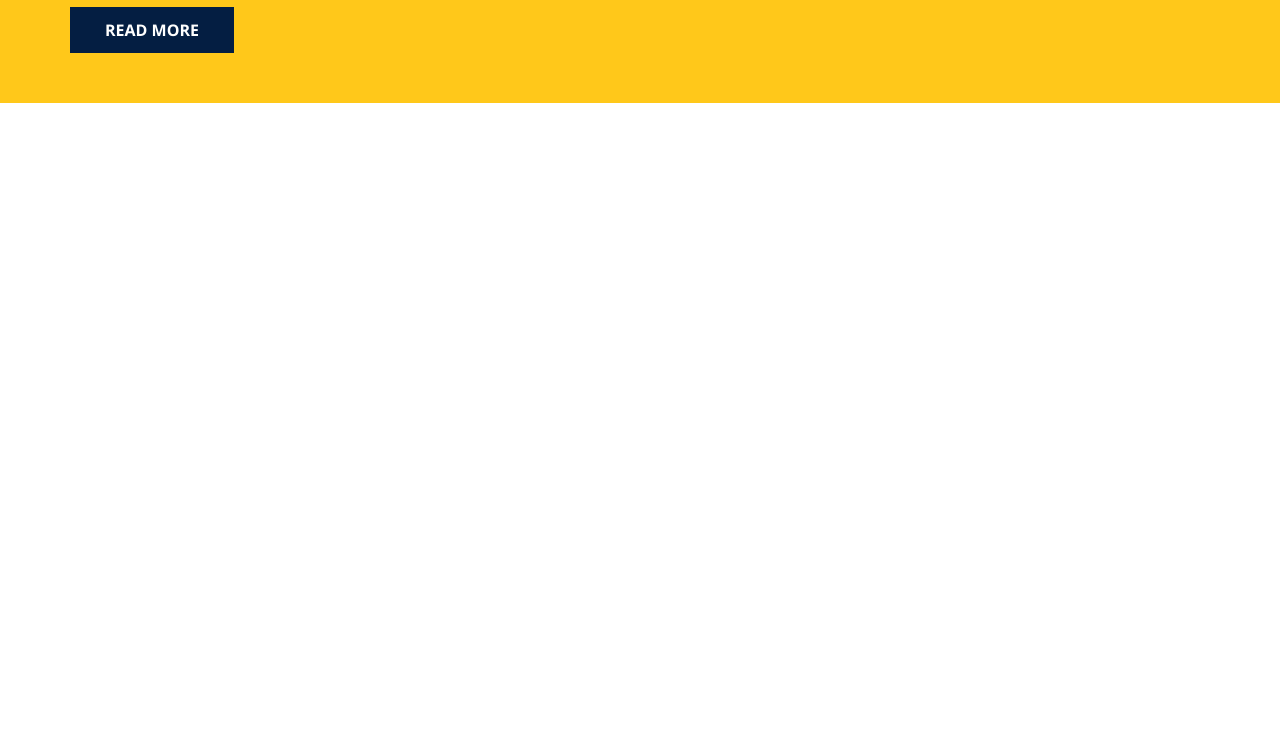
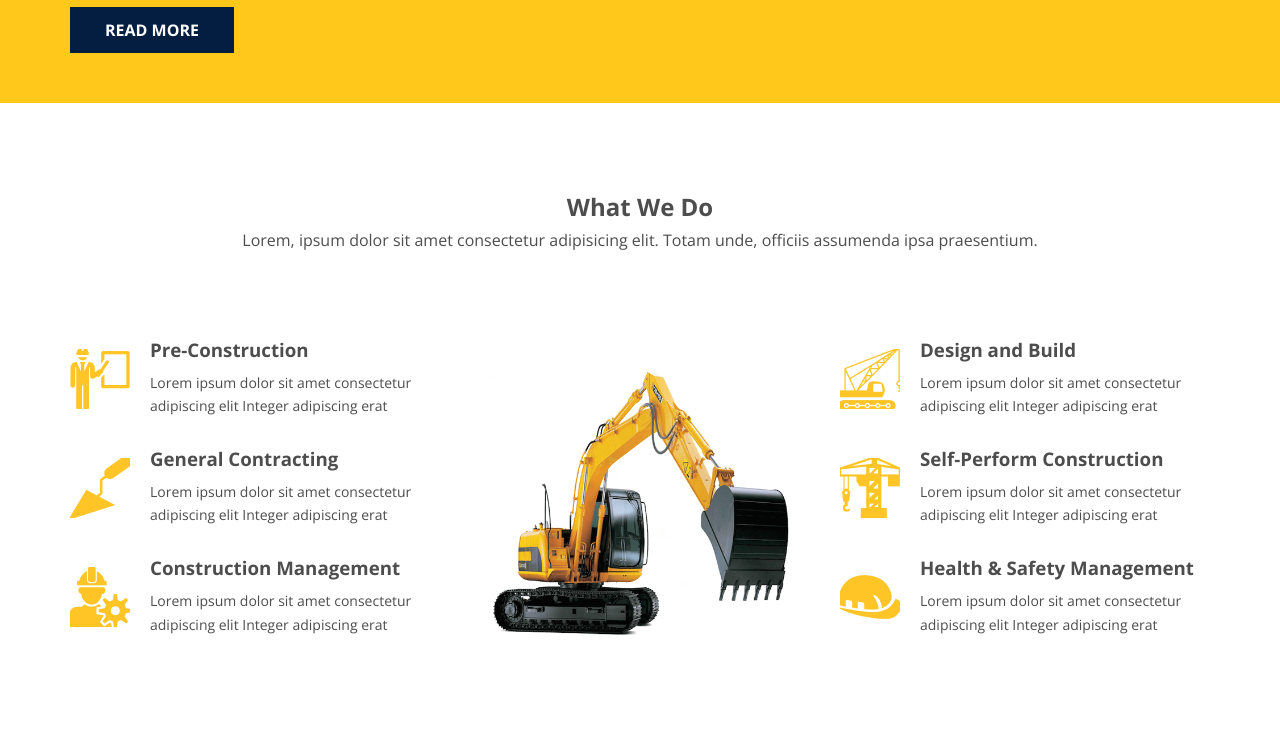
Before and after one commit to SamehRefaay/webuild_sepcial_template_repo, a plain HTML site: page index.html in a window 1280 px wide. Shown: the part 1823-2579 px from the top of the page. Before the commit the page ends 1926 px from the top, so only its background shows below. Drawn offline with nearby package versions, Linux system fonts and the light colour scheme.

Commit message:
add services section

```diff
--- a/css/master.css
+++ b/css/master.css
@@ -190,7 +190,7 @@ body {
   width: 60px;
 }
 .nav-scrolled .logo img {
-  content: url("../images/logo.png");
+  content: url("../images/logo2.png");
   margin-top: 10px;
 }
 .header .nav-bar .logo .company-name > span {
@@ -578,6 +578,52 @@ body {
   position: relative;
   top: -50px;
 }
+/* Start Services */
+.services {
+  padding: 90px 0;
+}
+.services h2 {
+  margin: 0 auto;
+  width: fit-content;
+  color: var(--secondary-color);
+}
+.services h2 + p {
+  margin: 10px auto;
+  width: fit-content;
+  color: var(--secondary-color);
+}
+.services .container {
+  margin-top: 90px;
+  gap: 50px;
+  display: flex;
+  align-items: center;
+}
+.services .service {
+  display: flex;
+  gap: 20px;
+  margin-bottom: 30px;
+  align-items: center;
+}
+.services .service img {
+  width: 60px;
+  height: auto;
+}
+.services .container > img {
+  width: 300px;
+  height: auto;
+}
+.services .service .text {
+  color: var(--secondary-color);
+}
+.services .service h3 {
+  margin-bottom: 10px;
+}
+.services .service p {
+  font-size: 14px;
+  line-height: 1.7;
+}
+/* End Services */
+
 /* Start Animation */
 @keyframes fixing {
   0%,
--- a/index.html
+++ b/index.html
@@ -189,6 +189,80 @@
     </div>
     <!-- End Landing Page -->
     <!-- Start Services -->
+    <div class="services">
+      <h2>What We Do</h2>
+      <p>
+        Lorem, ipsum dolor sit amet consectetur adipisicing elit. Totam unde,
+        officiis assumenda ipsa praesentium.
+      </p>
+      <div class="container">
+        <div class="services-container">
+          <div class="service">
+            <img src="images/service-icon1.png" alt="service-icon" />
+            <div class="text">
+              <h3>Pre-Construction</h3>
+              <p>
+                Lorem ipsum dolor sit amet consectetur adipiscing elit Integer
+                adipiscing erat
+              </p>
+            </div>
+          </div>
+          <div class="service">
+            <img src="images/service-icon2.png" alt="service-icon" />
+            <div class="text">
+              <h3>General Contracting</h3>
+              <p>
+                Lorem ipsum dolor sit amet consectetur adipiscing elit Integer
+                adipiscing erat
+              </p>
+            </div>
+          </div>
+          <div class="service">
+            <img src="images/service-icon3.png" alt="service-icon" />
+            <div class="text">
+              <h3>Construction Management</h3>
+              <p>
+                Lorem ipsum dolor sit amet consectetur adipiscing elit Integer
+                adipiscing erat
+              </p>
+            </div>
+          </div>
+        </div>
+        <img src="images/service-center.png" alt="services" />
+        <div class="services-container">
+          <div class="service">
+            <img src="images/service-icon4.png" alt="service-icon" />
+            <div class="text">
+              <h3>Design and Build</h3>
+              <p>
+                Lorem ipsum dolor sit amet consectetur adipiscing elit Integer
+                adipiscing erat
+              </p>
+            </div>
+          </div>
+          <div class="service">
+            <img src="images/service-icon5.png" alt="service-icon" />
+            <div class="text">
+              <h3>Self-Perform Construction</h3>
+              <p>
+                Lorem ipsum dolor sit amet consectetur adipiscing elit Integer
+                adipiscing erat
+              </p>
+            </div>
+          </div>
+          <div class="service">
+            <img src="images/service-icon6.png" alt="service-icon" />
+            <div class="text">
+              <h3>Health & Safety Management</h3>
+              <p>
+                Lorem ipsum dolor sit amet consectetur adipiscing elit Integer
+                adipiscing erat
+              </p>
+            </div>
+          </div>
+        </div>
+      </div>
+    </div>
     <!-- End Services -->
     <script src="js/master.js"></script>
   </body>
```
Also changed, not shown: images/logo.png (deleted), images/service-center.png (added), images/service-icon1.png (added), images/service-icon2.png (added), images/service-icon3.png (added), images/service-icon4.png (added), images/service-icon5.png (added), images/service-icon6.png (added).
